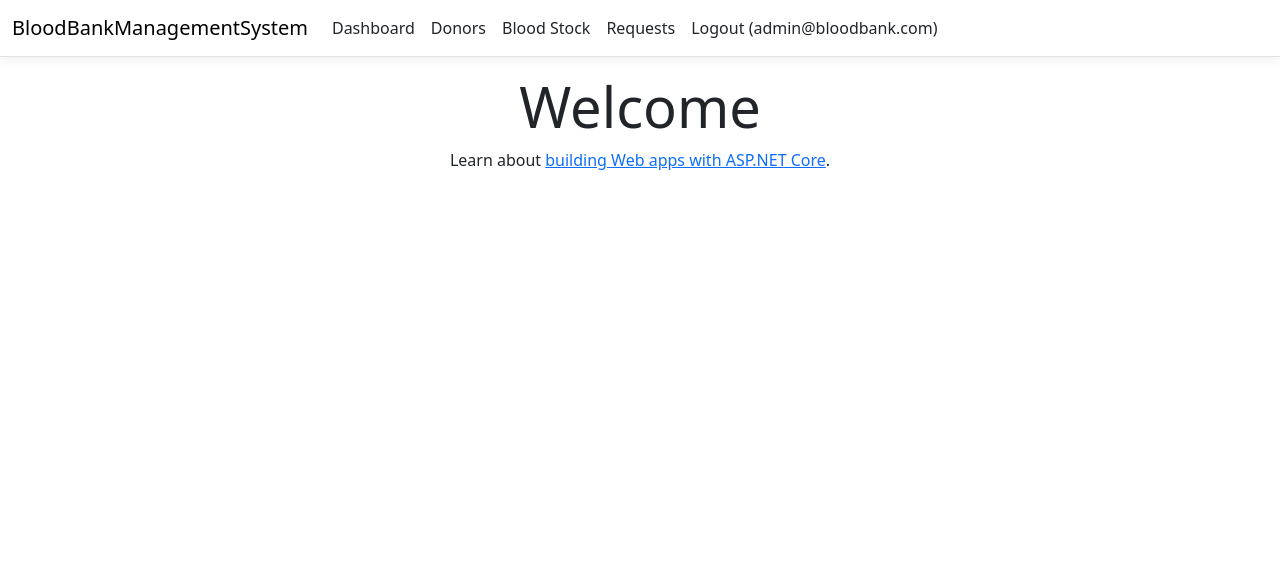
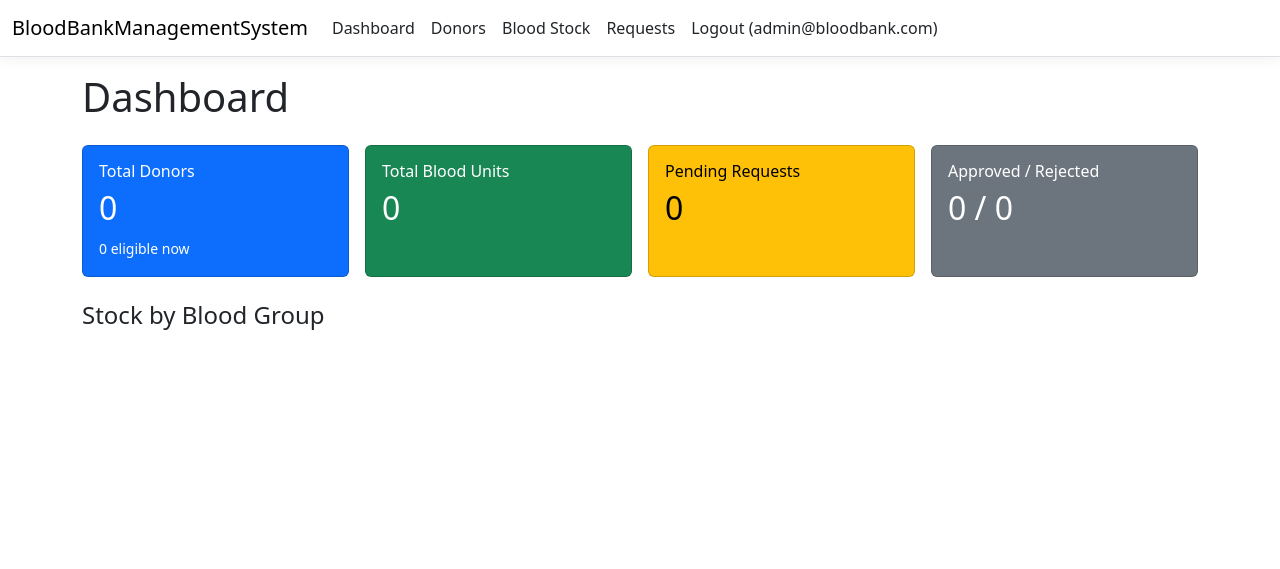
Before and after one commit to HarshKanjariya456/BloodBankManagementSystem, an ASP.NET Core app: page / in a window 1280 px wide. Shown: the top 569 px of the page. Run offline with ASP.NET Core 8, Linux system fonts and the light colour scheme; a user stored in the database is signed in; style sheets or scripts are compiled from the project's sources.

Commit message:
Add dashboard with summary cards

```diff
--- a/BloodBankManagementSystem/Controllers/HomeController.cs
+++ b/BloodBankManagementSystem/Controllers/HomeController.cs
@@ -2,15 +2,31 @@ using BloodBankManagementSystem.Models;
 using Microsoft.AspNetCore.Mvc;
 using System.Diagnostics;
 using Microsoft.AspNetCore.Authorization;
+using BloodBankManagementSystem.Data;
+using Microsoft.EntityFrameworkCore;
 
 namespace BloodBankManagementSystem.Controllers
 {
     [Authorize]
     public class HomeController : Controller
     {
-        public IActionResult Index()
+        public async Task<IActionResult> Index()
         {
-            return View();
+            var cutoff = DateTime.Today.AddDays(-90);
+
+            var model = new DashboardViewModel
+            {
+                TotalDonors = await _context.Donors.CountAsync(),
+                EligibleDonors = await _context.Donors
+                    .CountAsync(d => d.LastDonationDate == null || d.LastDonationDate <= cutoff),
+                TotalUnits = await _context.BloodStocks.SumAsync(s => s.Units),
+                PendingRequests = await _context.BloodRequests.CountAsync(r => r.Status == RequestStatus.Pending),
+                ApprovedRequests = await _context.BloodRequests.CountAsync(r => r.Status == RequestStatus.Approved),
+                RejectedRequests = await _context.BloodRequests.CountAsync(r => r.Status == RequestStatus.Rejected),
+                Stocks = await _context.BloodStocks.OrderBy(s => s.BloodGroup).ToListAsync()
+            };
+
+            return View(model);
         }
 
         public IActionResult Privacy()
@@ -24,5 +40,12 @@ namespace BloodBankManagementSystem.Controllers
         {
             return View(new ErrorViewModel { RequestId = Activity.Current?.Id ?? HttpContext.TraceIdentifier });
         }
+
+        private readonly ApplicationDbContext _context;
+
+        public HomeController(ApplicationDbContext context)
+        {
+            _context = context;
+        }
     }
 }
--- a/BloodBankManagementSystem/Views/Home/Index.cshtml
+++ b/BloodBankManagementSystem/Views/Home/Index.cshtml
@@ -1,8 +1,56 @@
+@model BloodBankManagementSystem.Models.DashboardViewModel
 @{
-    ViewData["Title"] = "Home Page";
+    ViewData["Title"] = "Dashboard";
+    const int LowStockLimit = 5;
 }
 
-<div class="text-center">
-    <h1 class="display-4">Welcome</h1>
-    <p>Learn about <a href="https://learn.microsoft.com/aspnet/core">building Web apps with ASP.NET Core</a>.</p>
+<h1 class="mb-4">Dashboard</h1>
+
+<div class="row g-3 mb-4">
+    <div class="col-md-3">
+        <div class="card text-bg-primary h-100">
+            <div class="card-body">
+                <h6>Total Donors</h6><h2>@Model.TotalDonors</h2>
+                <small>@Model.EligibleDonors eligible now</small>
+            </div>
+        </div>
+    </div>
+    <div class="col-md-3">
+        <div class="card text-bg-success h-100">
+            <div class="card-body">
+                <h6>Total Blood Units</h6><h2>@Model.TotalUnits</h2>
+            </div>
+        </div>
+    </div>
+    <div class="col-md-3">
+        <div class="card text-bg-warning h-100">
+            <div class="card-body">
+                <h6>Pending Requests</h6><h2>@Model.PendingRequests</h2>
+            </div>
+        </div>
+    </div>
+    <div class="col-md-3">
+        <div class="card text-bg-secondary h-100">
+            <div class="card-body">
+                <h6>Approved / Rejected</h6><h2>@Model.ApprovedRequests / @Model.RejectedRequests</h2>
+            </div>
+        </div>
+    </div>
 </div>
+
+<h4>Stock by Blood Group</h4>
+<div class="row g-3">
+    @foreach (var s in Model.Stocks)
+    {
+        var color = s.Units == 0 ? "danger" : s.Units < LowStockLimit ? "warning" : "success";
+        <div class="col-6 col-md-3">
+            <div class="card border-@color">
+                <div class="card-body text-center">
+                    <h5>@s.BloodGroup</h5>
+                    <h3 class="text-@color">@s.Units</h3>
+                    <small class="text-muted">units</small>
+                </div>
+            </div>
+        </div>
+    }
+</div>
```
Also changed, not shown: BloodBankManagementSystem/Models/DashboardViewModel.cs (added, +13 -0 lines).
